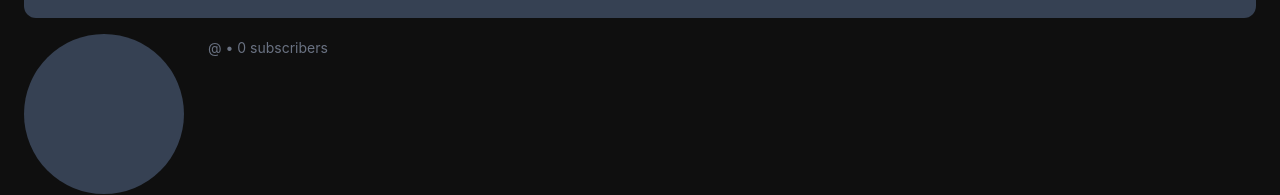
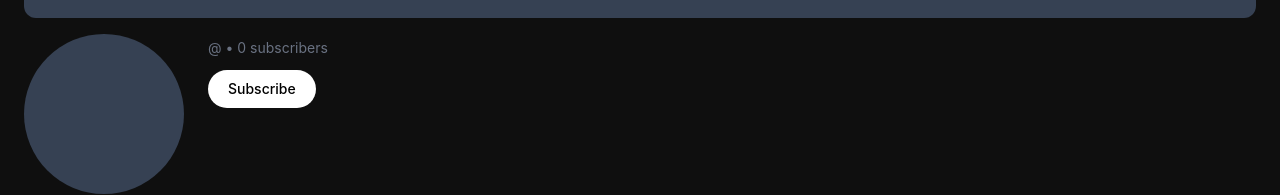
Before and after one commit to Hasnain-laghari-007/youtube, a React (Vite) app in the folder youtube-Frontend/: page /user/1 in a window 1280 px wide. Shown: the part 181-376 px from the top of the page. Built offline with nearby package versions, Linux system fonts and the light colour scheme; no server answers.

Commit message:
feat: Add subsribe functionality

```diff
--- a/youtube-Frontend/src/pages/UserProfile.jsx
+++ b/youtube-Frontend/src/pages/UserProfile.jsx
@@ -1,10 +1,35 @@
-import React from 'react'
+import React, { useState } from 'react'
 import { useLoaderData, Link } from 'react-router-dom'
-import { formatViews, timeAgo } from '../utils/DateViewFormat'
+import { formatViews, timeAgo } from '../utils/DateViewFormat.js'
 import { Play } from 'lucide-react'
+import { api } from "../api/axios.js"
+import toast from "react-hot-toast"
 
 const UserProfile = () => {
     let { user } = useLoaderData()
+    const [subscribed, setSubscribed] = useState(user?.isSubscribed)
+    const [subscribePro, setsubscribePro] = useState(false)
+    const [blocked, setBlocked] = useState(false)
+
+    async function handleClick() {
+        try {
+            setsubscribePro(true)
+            const response = await api.post(`/subscription/toggle/v/${user?._id}`)
+            setSubscribed(response.data?.data?.subscribe)
+        } catch (error) {
+            if (error.response?.status === 429) {
+                setBlocked(true)
+                toast.error("Too many attempts. Try again after 1 minutes.", { id: "too-many-subscribe-requests" })
+                setTimeout(() => setBlocked(false), 60 * 1000)
+            } else {
+                toast.error(error.response?.data?.message || "Something went wrong!",{id : "subscribe-error"})
+            }
+        }
+        finally {
+            setsubscribePro(false)
+        }
+    }
+
     return (
         <div className="max-w-321 mx-auto px-4 pb-7 md:px-6">
 
@@ -34,11 +59,21 @@ const UserProfile = () => {
                     }
                 </div>
 
-                <div className="text-center sm:text-left ">
+                <div className="text-center sm:text-left">
                     <h1 className="text-2xl md:text-4xl font-bold">{user?.fullName}</h1>
                     <p className="text-sm text-gray-500 mt-1">
                         @{user?.username} • {user?.subscribers?.length || 0} subscribers
                     </p>
+
+                    <button
+                        type="button"
+                        disabled={subscribePro || blocked}
+                        onClick={handleClick}
+                        className={`subscribeBtn h-9.5 px-5 max-[661px]:mx-auto my-3 rounded-full text-sm font-medium transition-colors duration-150 cursor-pointer flex items-center justify-center select-none $ bg-white text-black hover:bg-[#ededed] disabled:bg-[#b8b8b8] disabled:cursor-not-allowed`}
+                    >
+                        {subscribed ? "Subscribed" : "Subscribe"}
+                    </button>
+
                 </div>
 
             </div>
```
